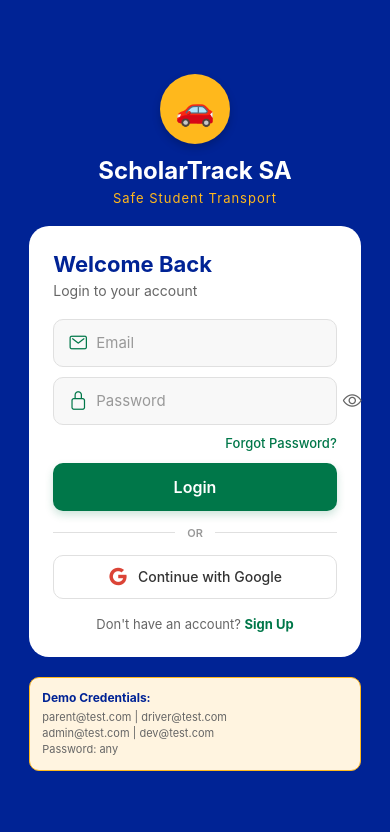
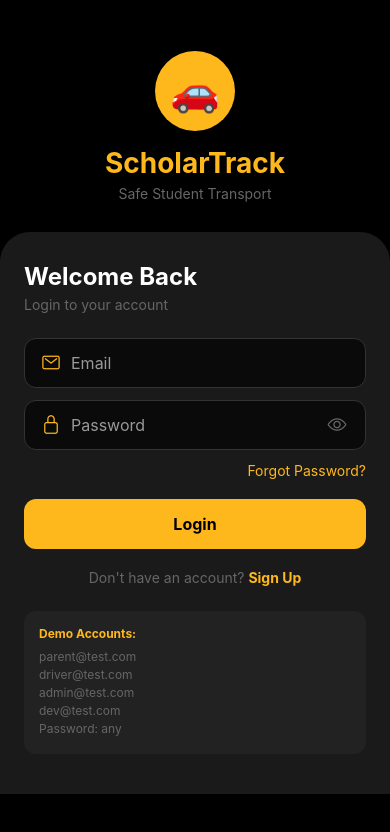
Before and after one commit to Kgothatso012/ScholarTrack, a React Native app: screen / in a window 390 px wide. Shown: the top 832 px of the page. Built offline with nearby package versions, Linux system fonts and the light colour scheme.

Commit message:
Backend: Supabase login, database schema

```diff
--- a/src/screens/auth/LoginScreen.tsx
+++ b/src/screens/auth/LoginScreen.tsx
@@ -1,16 +1,5 @@
 import React, { useState } from 'react';
-import {
-  View,
-  Text,
-  TextInput,
-  TouchableOpacity,
-  StyleSheet,
-  Alert,
-  KeyboardAvoidingView,
-  Platform,
-  ScrollView,
-  Dimensions,
-} from 'react-native';
+import { View, Text, TextInput, TouchableOpacity, StyleSheet, Alert, KeyboardAvoidingView, Platform, ScrollView, Dimensions } from 'react-native';
 import AsyncStorage from '@react-native-async-storage/async-storage';
 import { Ionicons } from '@expo/vector-icons';
 import { supabase } from '../../lib/supabase';
@@ -25,38 +14,63 @@ export default function LoginScreen({ navigation }: any) {
 
   const handleLogin = async () => {
     if (!email || !password) {
-      Alert.alert('Error', 'Please fill in all fields');
+      Alert.alert('Error', 'Please enter email and password');
       return;
     }
 
-    // Check for demo emails first - set role and navigate to appropriate app
+    setLoading(true);
+
+    // Check demo accounts first
     const emailLower = email.toLowerCase();
+    if (emailLower.includes('admin') || emailLower.includes('dev') ||
+        emailLower.includes('driver') || emailLower.includes('parent')) {
+      await handleDemoLogin(emailLower);
+      return;
+    }
 
-    if (emailLower.includes('admin')) {
-      await AsyncStorage.setItem('userRole', 'admin');
-      (window as any).setRole('admin');
-    } else if (emailLower.includes('dev')) {
-      await AsyncStorage.setItem('userRole', 'dev');
-      (window as any).setRole('dev');
-    } else if (emailLower.includes('driver')) {
-      await AsyncStorage.setItem('userRole', 'driver');
-      (window as any).setRole('driver');
-    } else if (emailLower.includes('parent')) {
-      await AsyncStorage.setItem('userRole', 'parent');
-      (window as any).setRole('parent');
-    } else {
-      Alert.alert('Error', 'Use email: parent@test.com, driver@test.com, admin@test.com, or dev@test.com');
+    // Try Supabase auth
+    try {
+      const { data, error } = await supabase.auth.signInWithPassword({
+        email,
+        password,
+      });
+
+      if (error) throw error;
+
+      // Get user role from users table
+      const { data: userData } = await supabase
+        .from('users')
+        .select('role, name')
+        .eq('id', data.user?.id)
+        .single();
+
+      if (userData?.role) {
+        await AsyncStorage.setItem('userRole', userData.role);
+        await AsyncStorage.setItem('userEmail', data.user?.email || '');
+        (window as any).setRole(userData.role);
+      } else {
+        Alert.alert('Error', 'User role not found. Please contact admin.');
+      }
+    } catch (error: any) {
+      Alert.alert('Login Failed', 'Invalid credentials. Try demo accounts.');
+    } finally {
+      setLoading(false);
     }
   };
 
-  const getRouteName = (role: string) => {
-    switch (role) {
-      case 'parent': return 'ParentApp';
-      case 'driver': return 'DriverApp';
-      case 'admin': return 'AdminApp';
-      case 'dev': return 'DevApp';
-      default: return 'RoleSelection';
-    }
+  const handleDemoLogin = async (emailLower: string) => {
+    let role = 'parent';
+    if (emailLower.includes('admin')) role = 'admin';
+    else if (emailLower.includes('dev')) role = 'dev';
+    else if (emailLower.includes('driver')) role = 'driver';
+
+    await AsyncStorage.setItem('userRole', role);
+    await AsyncStorage.setItem('userEmail', email);
+    (window as any).setRole(role);
+  };
+
+  const handleRegister = async () => {
+    Alert.alert('Register', 'Registration coming soon!');
   };
 
   return (
@@ -64,25 +78,24 @@ export default function LoginScreen({ navigation }: any) {
       style={styles.container}
       behavior={Platform.OS === 'ios' ? 'padding' : undefined}
     >
-      <ScrollView
-        contentContainerStyle={styles.scrollView}
-        keyboardShouldPersistTaps="handled"
-        showsVerticalScrollIndicator={false}
-      >
+      <ScrollView contentContainerStyle={styles.scrollView} keyboardShouldPersistTaps="handled">
+        {/* Logo */}
         <View style={styles.logoContainer}>
           <View style={styles.logoCircle}>
             <Text style={styles.logoText}>🚗</Text>
           </View>
-          <Text style={styles.appTitle}>ScholarTrack SA</Text>
+          <Text style={styles.appTitle}>ScholarTrack</Text>
           <Text style={styles.appSubtitle}>Safe Student Transport</Text>
         </View>
 
+        {/* Form */}
         <View style={styles.formContainer}>
           <Text style={styles.welcomeText}>Welcome Back</Text>
           <Text style={styles.subtitleText}>Login to your account</Text>
 
+          {/* Email */}
           <View style={styles.inputWrapper}>
-            <Ionicons name="mail-outline" size={20} color="#007749" style={styles.inputIcon} />
+            <Ionicons name="mail-outline" size={20} color="#FFB81C" style={styles.inputIcon} />
             <TextInput
               style={styles.input}
               placeholder="Email"
@@ -91,12 +104,12 @@ export default function LoginScreen({ navigation }: any) {
               onChangeText={setEmail}
               autoCapitalize="none"
               keyboardType="email-address"
-              autoComplete="email"
             />
           </View>
 
+          {/* Password */}
           <View style={styles.inputWrapper}>
-            <Ionicons name="lock-closed-outline" size={20} color="#007749" style={styles.inputIcon} />
+            <Ionicons name="lock-closed-outline" size={20} color="#FFB81C" style={styles.inputIcon} />
             <TextInput
               style={styles.input}
               placeholder="Password"
@@ -104,17 +117,18 @@ export default function LoginScreen({ navigation }: any) {
               value={password}
               onChangeText={setPassword}
               secureTextEntry={!showPassword}
-              autoComplete="password"
             />
             <TouchableOpacity onPress={() => setShowPassword(!showPassword)} style={styles.eyeIcon}>
               <Ionicons name={showPassword ? 'eye-off-outline' : 'eye-outline'} size={20} color="#666" />
             </TouchableOpacity>
           </View>
 
+          {/* Forgot Password */}
           <TouchableOpacity style={styles.forgotPassword}>
             <Text style={styles.forgotPasswordText}>Forgot Password?</Text>
           </TouchableOpacity>
 
+          {/* Login Button */}
           <TouchableOpacity
             style={[styles.loginButton, loading && styles.loginButtonDisabled]}
             onPress={handleLogin}
@@ -125,29 +139,22 @@ export default function LoginScreen({ navigation }: any) {
             </Text>
           </TouchableOpacity>
 
-          <View style={styles.divider}>
-            <View style={styles.dividerLine} />
-            <Text style={styles.dividerText}>OR</Text>
-            <View style={styles.dividerLine} />
-          </View>
-
-          <TouchableOpacity style={styles.socialButton}>
-            <Ionicons name="logo-google" size={20} color="#DB4437" />
-            <Text style={styles.socialButtonText}>Continue with Google</Text>
-          </TouchableOpacity>
-
-          <TouchableOpacity onPress={() => navigation.navigate('Register')} style={styles.signupContainer}>
+          {/* Register Link */}
+          <TouchableOpacity onPress={handleRegister} style={styles.signupContainer}>
             <Text style={styles.signupText}>
               Don't have an account? <Text style={styles.signupLink}>Sign Up</Text>
             </Text>
           </TouchableOpacity>
-        </View>
 
-        <View style={styles.demoBox}>
-          <Text style={styles.demoTitle}>Demo Credentials:</Text>
-          <Text style={styles.demoText}>parent@test.com | driver@test.com</Text>
-          <Text style={styles.demoText}>admin@test.com | dev@test.com</Text>
-          <Text style={styles.demoText}>Password: any</Text>
+          {/* Demo Credentials */}
+          <View style={styles.demoBox}>
+            <Text style={styles.demoTitle}>Demo Accounts:</Text>
+            <Text style={styles.demoText}>parent@test.com</Text>
+            <Text style={styles.demoText}>driver@test.com</Text>
+            <Text style={styles.demoText}>admin@test.com</Text>
+            <Text style={styles.demoText}>dev@test.com</Text>
+            <Text style={styles.demoText}>Password: any</Text>
+          </View>
         </View>
       </ScrollView>
     </KeyboardAvoidingView>
@@ -157,181 +164,129 @@ export default function LoginScreen({ navigation }: any) {
 const styles = StyleSheet.create({
   container: {
     flex: 1,
-    backgroundColor: '#002395',
+    backgroundColor: '#000',
   },
   scrollView: {
     flexGrow: 1,
     justifyContent: 'center',
-    alignItems: 'center',
-    paddingVertical: 20,
   },
   logoContainer: {
     alignItems: 'center',
-    marginBottom: 20,
+    marginBottom: 30,
   },
   logoCircle: {
-    width: 70,
-    height: 70,
-    borderRadius: 35,
+    width: 80,
+    height: 80,
+    borderRadius: 40,
     backgroundColor: '#FFB81C',
     justifyContent: 'center',
     alignItems: 'center',
-    marginBottom: 12,
-    shadowColor: '#000',
-    shadowOffset: { width: 0, height: 4 },
-    shadowOpacity: 0.2,
-    shadowRadius: 8,
-    elevation: 5,
+    marginBottom: 15,
   },
   logoText: {
-    fontSize: 32,
+    fontSize: 40,
   },
   appTitle: {
+    fontSize: 28,
+    fontWeight: 'bold',
+    color: '#FFB81C',
+  },
+  appSubtitle: {
+    fontSize: 14,
+    color: '#666',
+    marginTop: 5,
+  },
+  formContainer: {
+    backgroundColor: '#1a1a1a',
+    borderTopLeftRadius: 30,
+    borderTopRightRadius: 30,
+    paddingHorizontal: 24,
+    paddingTop: 30,
+    paddingBottom: 40,
+  },
+  welcomeText: {
     fontSize: 24,
     fontWeight: 'bold',
-    color: '#FFFFFF',
-    marginBottom: 5,
-  },
-  appSubtitle: {
-    fontSize: 13,
-    color: '#FFB81C',
-    letterSpacing: 1,
-  },
-  formContainer: {
-    backgroundColor: '#FFFFFF',
-    borderRadius: 20,
-    paddingHorizontal: 24,
-    paddingVertical: 25,
-    width: width > 500 ? 400 : '85%',
-    maxWidth: 420,
-  },
-  welcomeText: {
-    fontSize: 22,
-    fontWeight: 'bold',
-    color: '#002395',
+    color: '#fff',
     marginBottom: 5,
   },
   subtitleText: {
     fontSize: 14,
-    color: '#666666',
-    marginBottom: 20,
+    color: '#666',
+    marginBottom: 25,
   },
   inputWrapper: {
     flexDirection: 'row',
     alignItems: 'center',
     borderWidth: 1,
-    borderColor: '#E0E0E0',
-    borderRadius: 10,
-    paddingHorizontal: 14,
-    marginBottom: 10,
-    backgroundColor: '#F8F8F8',
-    height: 48,
+    borderColor: '#333',
+    borderRadius: 12,
+    paddingHorizontal: 16,
+    marginBottom: 12,
+    backgroundColor: '#0a0a0a',
+    height: 50,
   },
   inputIcon: {
-    marginRight: 8,
+    marginRight: 10,
   },
   input: {
     flex: 1,
-    fontSize: 15,
-    color: '#333333',
+    fontSize: 16,
+    color: '#fff',
   },
   eyeIcon: {
-    padding: 6,
+    padding: 8,
   },
   forgotPassword: {
     alignSelf: 'flex-end',
-    marginBottom: 12,
+    marginBottom: 20,
   },
   forgotPasswordText: {
-    color: '#007749',
-    fontSize: 13,
-    fontWeight: '500',
+    color: '#FFB81C',
+    fontSize: 14,
   },
   loginButton: {
-    backgroundColor: '#007749',
-    borderRadius: 10,
-    height: 48,
+    backgroundColor: '#FFB81C',
+    borderRadius: 12,
+    height: 50,
     justifyContent: 'center',
     alignItems: 'center',
-    marginBottom: 15,
-    shadowColor: '#007749',
-    shadowOffset: { width: 0, height: 4 },
-    shadowOpacity: 0.2,
-    shadowRadius: 8,
-    elevation: 4,
+    marginBottom: 20,
   },
   loginButtonDisabled: {
-    backgroundColor: '#A3D0B0',
+    opacity: 0.6,
   },
   loginButtonText: {
-    color: '#FFFFFF',
+    color: '#000',
     fontSize: 16,
-    fontWeight: '600',
-  },
-  divider: {
-    flexDirection: 'row',
-    alignItems: 'center',
-    marginBottom: 15,
-  },
-  dividerLine: {
-    flex: 1,
-    height: 1,
-    backgroundColor: '#E0E0E0',
-  },
-  dividerText: {
-    marginHorizontal: 12,
-    color: '#999',
-    fontSize: 11,
-    fontWeight: '600',
-  },
-  socialButton: {
-    flexDirection: 'row',
-    alignItems: 'center',
-    justifyContent: 'center',
-    borderWidth: 1,
-    borderColor: '#E0E0E0',
-    borderRadius: 10,
-    height: 44,
-    marginBottom: 12,
-    backgroundColor: '#FFFFFF',
-  },
-  socialButtonText: {
-    marginLeft: 10,
-    fontSize: 14,
-    color: '#333',
-    fontWeight: '500',
+    fontWeight: 'bold',
   },
   signupContainer: {
     alignItems: 'center',
-    marginTop: 5,
+    marginBottom: 25,
   },
   signupText: {
-    fontSize: 13,
-    color: '#666666',
+    color: '#666',
+    fontSize: 14,
   },
   signupLink: {
-    color: '#007749',
-    fontWeight: '700',
+    color: '#FFB81C',
+    fontWeight: 'bold',
   },
   demoBox: {
-    marginTop: 20,
-    padding: 12,
-    backgroundColor: '#FFF4E0',
-    borderRadius: 10,
-    borderWidth: 1,
-    borderColor: '#FFB81C',
-    width: width > 500 ? 400 : '85%',
-    maxWidth: 420,
+    backgroundColor: '#222',
+    borderRadius: 12,
+    padding: 15,
   },
   demoTitle: {
     fontSize: 12,
     fontWeight: 'bold',
-    color: '#002395',
-    marginBottom: 5,
+    color: '#FFB81C',
+    marginBottom: 8,
   },
   demoText: {
-    fontSize: 11,
-    color: '#666666',
-    marginBottom: 2,
+    fontSize: 12,
+    color: '#666',
+    marginBottom: 3,
   },
 });
```
Also changed, not shown: 1 other file (tests, documents, lock files or other folders).
